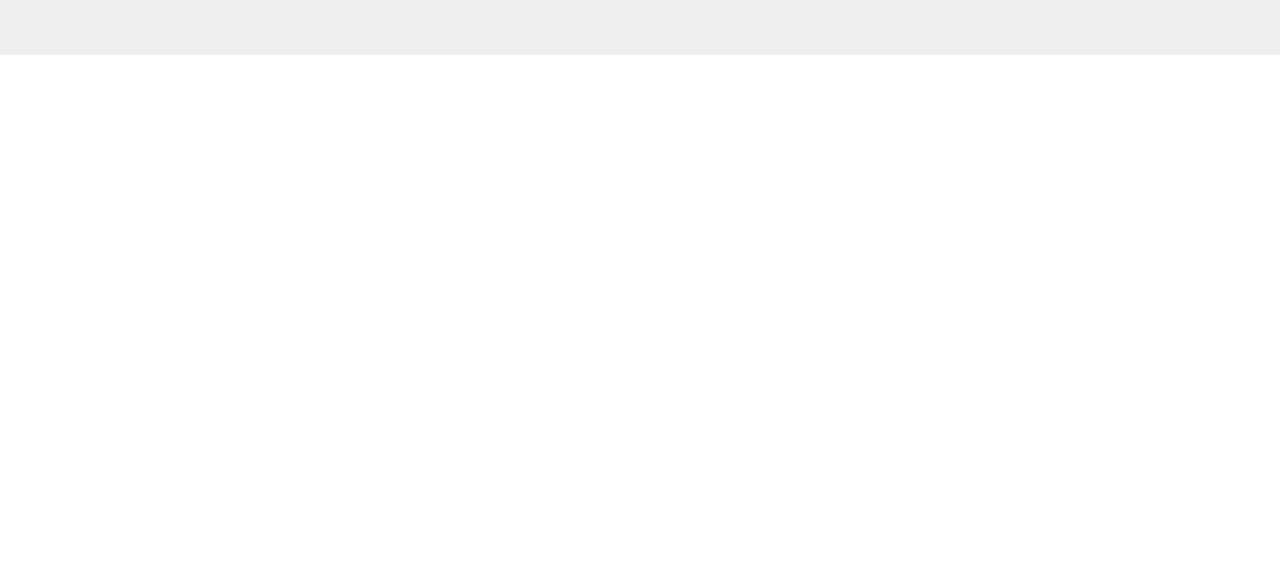
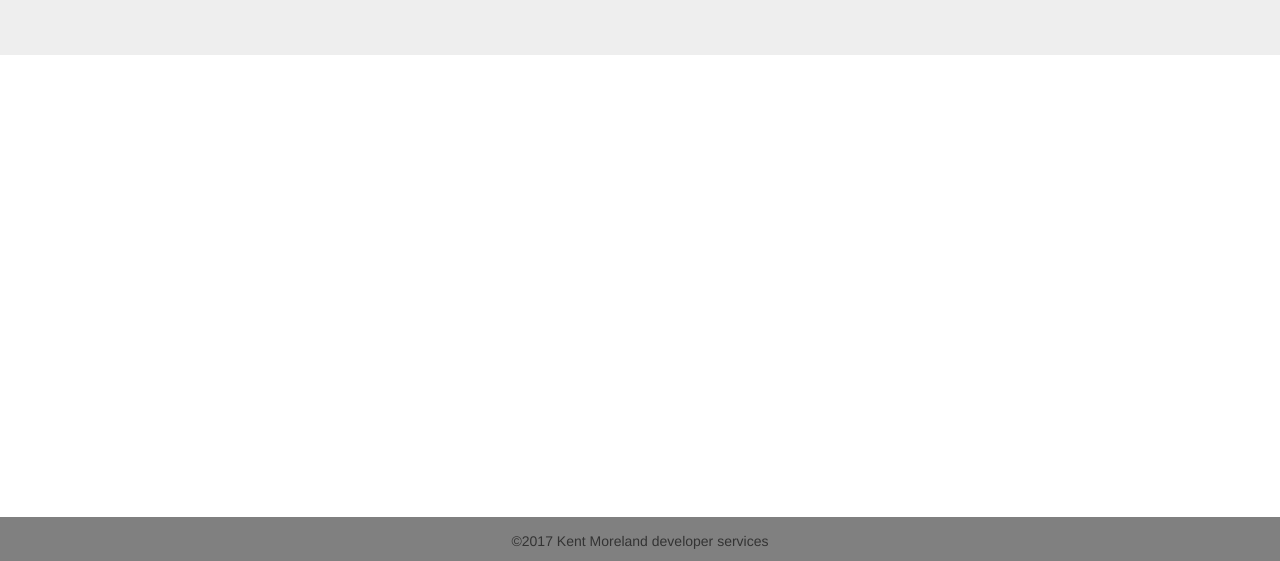
Before and after one commit to kentmoreland/jobster, a website: page public/index.html in a window 1280 px wide. Shown: the part 239-800 px from the top of the page. Drawn offline with nearby package versions, Linux system fonts and the light colour scheme; some packages are replaced by stand-ins of ours.

Commit message:
update: added site footer closes #17

```diff
--- a/public/css/main.css
+++ b/public/css/main.css
@@ -1,20 +1,44 @@
+body{
+  display: flex;
+  min-height: 100vh;
+  flex-direction: column;
+}
+
+.site-wrapper{
+  flex: 1;
+}
+
 .navigation{
   margin-bottom: 0;
 }
+
 .header {
   text-align: center;
   margin-bottom: 0;
 }
+
+footer{
+  background-color: gray;
+}
+
+.footer-content-wrapper {
+  padding-top: 1em;
+  text-align: center;
+}
+
 .form-container {
   text-align: center;
 }
+
 /*add italics to text*/
 .addit {
   font-style: italic;
 }
+
 .addb {
   font-weight: bold;
 }
+
 .additb {
   font-style: italic;
   font-weight: bold;
@@ -40,8 +64,6 @@
   width: 33%;
   margin: auto;
 }
-
-
 
 .field-label {
   font-size: 21px;
@@ -77,9 +99,11 @@ textarea {
   font-size: 110%;
   display: inline;
 }
+
 .xmargin-btm {
   margin-bottom: 0em;
 }
+
 .form-error {
   margin: 0 20em 1em;
 }
--- a/public/index.html
+++ b/public/index.html
@@ -10,6 +10,7 @@
   <title>Jobster</title>
 </head>
 <body>
+<div class="site-wrapper">
     <nav class="navbar navbar-default navigation" ng-controller="navigationCtrl">
       <ul class="nav navbar-nav">
         <li ng-hide="loggedIn">
@@ -38,6 +39,12 @@
     <section>
       <div ui-view ></div>
     </section>
+  </div>
+  <footer class="site-footer">
+    <div class="footer-content-wrapper">
+      <p>&copy;2017 Kent Moreland developer services</p>
+    </div>
+  </footer>
 
   <script src="libs/angular/angular.min.js"></script>
   <script src="libs/angular-ui-router/release/angular-ui-router.min.js"></script>
```
Lines whose indentation alone changed are shown as unchanged.
